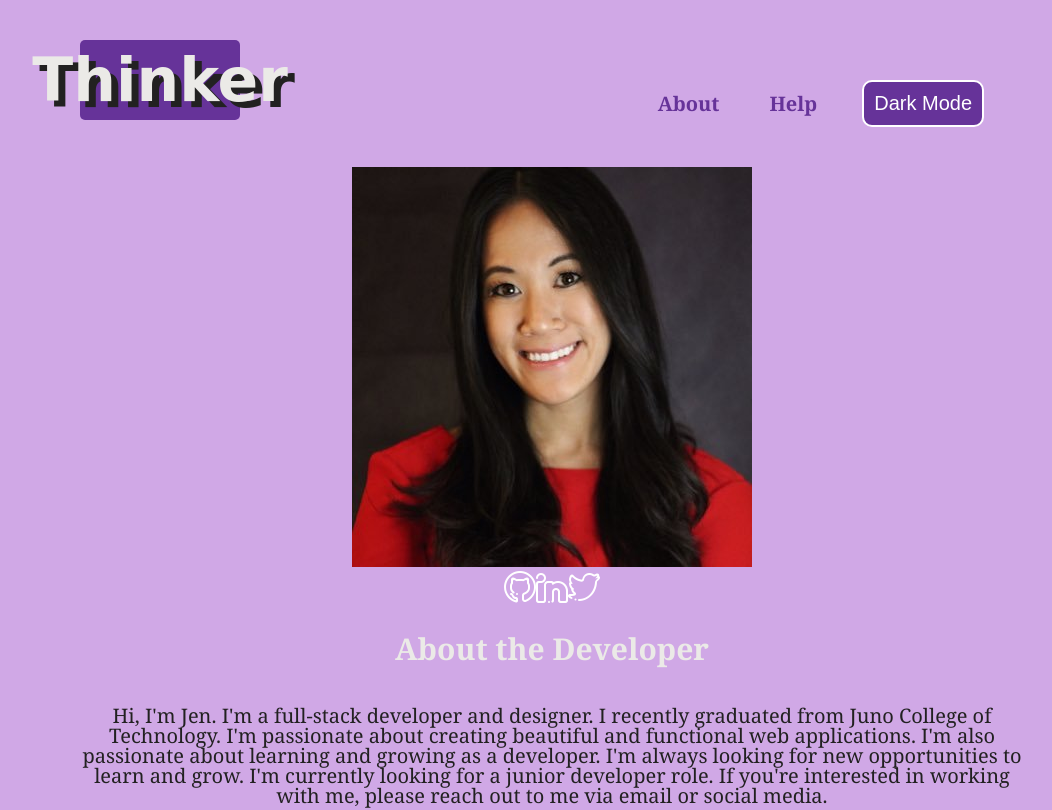
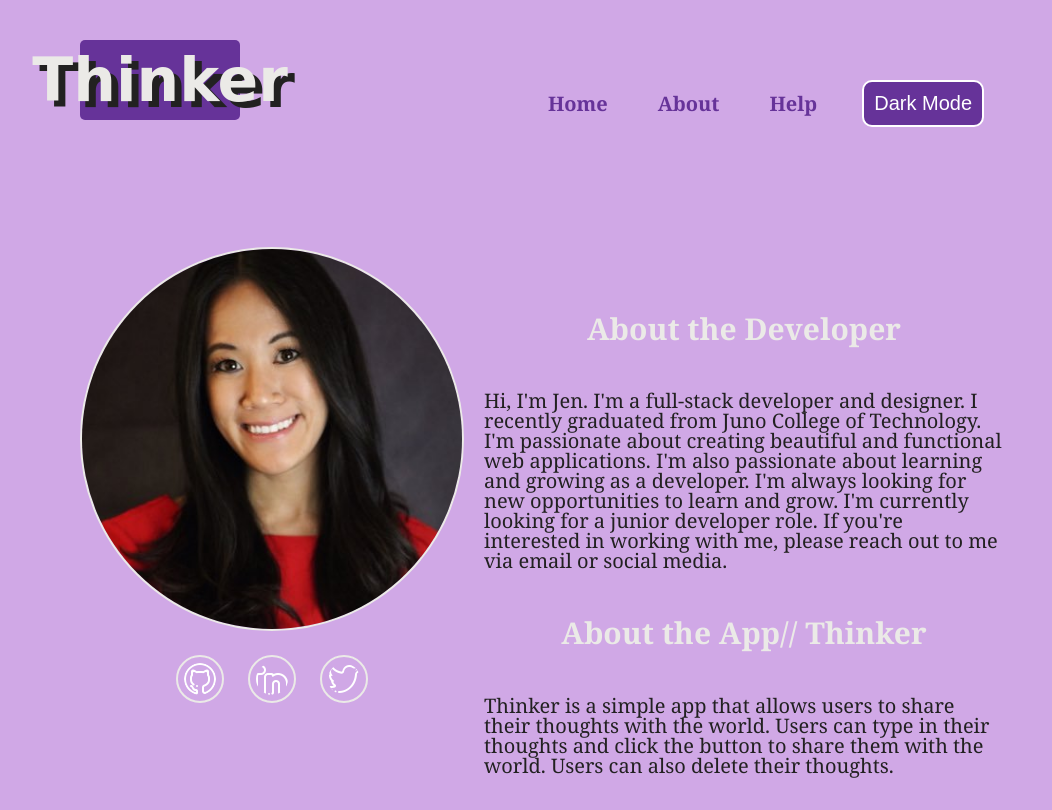
Before and after one commit to luu-jennifer/ingeniousThoughts, a React (Create React App) app: page /about in a window 1280 px wide. Shown: the top 810 px of the page, without its empty margins (88-1140 px from the left). Built offline with nearby package versions, Linux system fonts and the light colour scheme.

Commit message:
random images added

```diff
--- a/src/App.css
+++ b/src/App.css
@@ -351,7 +351,6 @@
 }
 .lightMode a:hover, .lightMode a:focus {
   color: rgb(33, 106, 241);
-  text-shadow: 3px 3px rgb(235, 234, 231);
 }
 
 nav {
@@ -431,6 +430,48 @@
   max-width: 300px;
 }
 
+.about .flexContainer {
+  display: flex;
+  flex-direction: row;
+  margin: 4rem auto;
+}
+.about .imgContainer img {
+  border-radius: 50%;
+  border: 2px solid rgb(235, 234, 231);
+  max-width: 30vw;
+}
+.about .socialAccContainer {
+  max-width: 50%;
+  margin: 0 auto;
+}
+.about .socialAccContainer ul {
+  display: flex;
+  flex-direction: row;
+  justify-content: space-between;
+  align-items: center;
+}
+.about .socialAccContainer ul li {
+  max-width: 60%;
+}
+.about .socialAccContainer a img {
+  margin: 1rem auto;
+  padding: 0.3rem;
+}
+.about .socialAccContainer a img:hover, .about .socialAccContainer a img:focus {
+  background-color: rgb(239, 178, 208);
+  border-radius: 50%;
+  cursor: pointer;
+}
+.about .contentContainer {
+  max-width: 60%;
+  margin: 2rem auto 4rem;
+}
+.about .contentContainer p {
+  margin: 1rem auto;
+  padding: 1rem;
+  text-align: left;
+}
+
 .storedThoughts,
 .thoughtCard {
   margin: 3rem auto;
@@ -496,6 +537,7 @@
 .storedThoughts .jokeContainer,
 .thoughtCard .jokeContainer {
   max-width: 100%;
+  word-wrap: break-word;
 }
 .storedThoughts .imgSearchContainer,
 .thoughtCard .imgSearchContainer {
--- a/src/App.js
+++ b/src/App.js
@@ -50,13 +50,14 @@
     <div className="App">
       <nav>
         <div className="logo">
-          <Link to="/">
+          <NavLink to="/">
               <h2>Thinker</h2>
-          </Link>
+          </NavLink>
         </div>
         <div className="navContainer">
           <ul>
             {/* create router and route */}
+            <li className="home navLink"><NavLink to="/">Home</NavLink></li>
             <li className="about navLink"><NavLink to="/about">About</NavLink></li>
             <li className="help navLink"><NavLink to="/help">Help</NavLink></li>
             <li>
--- a/src/components/About.js
+++ b/src/components/About.js
@@ -12,19 +12,27 @@
       <div className="flexContainer">
         <div className="imgContainer">
           <img src={profilePic} alt="me" />
-        </div>
         <div className="socialAccContainer">
           {/* github, twitter and linkedin */}
-          <a href="https://github.com/luu-jennifer" target="_blank" rel="noreferrer"><img src={github} alt="GitHub logo" /></a>
-          <a href="https://linkedin.com/in/jenCodes" target="_blank" rel="noreferrer"><img src={linkedIn} alt="LinkedIn logo" /></a>
-          <a href="https://twitter.com/jenCodes" target="_blank" rel="noreferrer"><img src={twitter} alt="Twitter logo" /></a>
+          <ul>
+            <li>
+              <a href="https://github.com/luu-jennifer" target="_blank" rel="noreferrer"><img src={github} alt="GitHub logo" /></a>
+            </li>
+            <li>
+              <a href="https://linkedin.com/in/jenCodes" target="_blank" rel="noreferrer"><img src={linkedIn} alt="LinkedIn logo" /></a>
+            </li>
+            <li>
+              <a href="https://twitter.com/jenCodes" target="_blank" rel="noreferrer"><img src={twitter} alt="Twitter logo" /></a>
+            </li>
+          </ul>
+        </div>
         </div>
         <div className="contentContainer">
           <h2>About the Developer</h2>
           <p>
             Hi, I'm Jen. I'm a full-stack developer and designer. I recently graduated from Juno College of Technology. I'm passionate about creating beautiful and functional web applications. I'm also passionate about learning and growing as a developer. I'm always looking for new opportunities to learn and grow. I'm currently looking for a junior developer role. If you're interested in working with me, please reach out to me via email or social media.
           </p>
-          <h2>About the App: Thinker</h2>
+          <h2>About the App// <span className="logo">Thinker</span></h2>
           <p>
             Thinker is a simple app that allows users to share their thoughts with the world. Users can type in their thoughts and click the button to share them with the world. Users can also delete their thoughts.
           </p>
--- a/src/components/StoredThoughts.js
+++ b/src/components/StoredThoughts.js
@@ -5,6 +5,7 @@
 import { useState, useEffect } from "react";
 import { getDatabase, onValue, ref, remove, update } from "firebase/database";
 import Joke from "./apis/Joke";
+import ImgSearch from './apis/ImgSearch';
 
 //FIXME:
 //1. Fix counter bug to start at stored value
@@ -109,6 +110,7 @@
               // create a list item for each thought
               <li key={key}>
                 <h3>{thought}</h3>
+                <ImgSearch />
                 {/* create button to increase fav counter */}
                 <button
                   onClick={() => updateFavoriteCount(key, favoriteCount)}
--- a/src/components/User.js
+++ b/src/components/User.js
@@ -5,6 +5,7 @@
   useParams,
   Link
 } from "react-router-dom";
+import ImgSearch from "./apis/ImgSearch";
 
 const User = () => {
   //Show all the thoughts that have been posted for the UID
@@ -20,7 +21,19 @@
       const data = res.val();
       for (let key in data) {
         let dataKey = data[key];
-        if (dataKey.userId === userId) {
+        // if (dataKey.userId === userId) {
+        //   newState.push({
+        //     key: key,
+        //     thought: dataKey.thought,
+        //     time: dataKey.time,
+        //     favoriteCount: dataKey.favoriteCount,
+        //     userId: dataKey.userId,
+        //     mode: dataKey.mode,
+        //   });
+        if (dataKey.userId !== userId) {
+          //if userId is not found then render alert message
+          <h2 className="alert">Sorry, we can't find this user. Please go back to Home</h2>
+        } else {
           newState.push({
             key: key,
             thought: dataKey.thought,
@@ -28,12 +41,12 @@
             favoriteCount: dataKey.favoriteCount,
             userId: dataKey.userId,
             mode: dataKey.mode,
-          });
+        });
           setUserThought(newState);
       }
     }
   });
-}, []);
+}, [dbRef, userId]);
 
 // // create a function to update the favorite count
   const [favoriteCount, setFavoriteCount] = useState(null);
@@ -63,6 +76,7 @@
               // create a list item for each thought
               <li key={key}>
                 <h3>{thought}</h3>
+                <ImgSearch />
                 {/* create button to increase fav counter */}
                 <button
                   onClick={() => updateFavoriteCount(key, favoriteCount)}
--- a/src/components/apis/ImgSearch.js
+++ b/src/components/apis/ImgSearch.js
@@ -5,9 +5,8 @@
 // create an image search modal that will display a random image from the API giphy.com
 // create a state to hold the image
 const [image, setImage] = useState(null);
-// create a state to hold the image alt text
 const [alt, setAlt] = useState(null);
-// const apiKey = "KFVEc86N2FCiSy2KCYuY837hBK5ae4PN";
+const apiKey = "KFVEc86N2FCiSy2KCYuY837hBK5ae4PN";
 // create a useEffect to make an API call to get the image
 useEffect(() => {
   axios({
@@ -16,8 +15,28 @@
   // })
   //   .then((response) => {
   //     console.log(response.data.data.title);
-  //     setImage(response.data.data.embed_url);
-  //     setAlt(response.data.data.title);
+      // setImage(response.data.data.embed_url);
+      // setAlt(response.data.data.title);
+
+    //   // api call from unsplash
+    // url: 'https://api.unsplash.com/photos/random',
+    // method: 'GET',
+    // dataResponse: 'json',
+    // params: {
+    //     client_id: 'oc3aiu5YQIwIlbFho-eQ1bTkVtZTwqmVgSMNcAeFJ-k',
+    //     query: 'funny',
+    //     per_page: 30
+
+    //     // imgflip api
+    // url: 'https://api.imgflip.com/get_memes',
+    // method: 'GET',
+    // dataResponse: 'json',
+    // })
+    // .then((res) => {
+    //   setImage(res.data.data.memes);
+    //   // setAlt(res.data.alt_description);
+    //   console.log(res.data.data.memes);
+
 
       // api call from unsplash
     url: 'https://api.unsplash.com/photos/random',
@@ -54,6 +73,16 @@
 }, []);
 
   return (
+    // <div className="imgSearchContainer">
+    //     {image.map( ( { url, name } ) => {
+    //       return (
+    //         <div className="imgContainer">
+    //           <img src={url} alt={name} />
+    //         </div>
+    //         )
+    //       })
+    //     }
+
     <div className="imgSearchContainer">
       <div className="imgContainer">
       <img src={image} alt={alt} />
--- a/src/partials/_baseStyles.scss
+++ b/src/partials/_baseStyles.scss
@@ -95,7 +95,6 @@
     &:hover,
     &:focus {
       color: $quaternaryColor;
-      text-shadow: 3px 3px $secondaryColor;
     }
   }
 }
--- a/src/partials/_header.scss
+++ b/src/partials/_header.scss
@@ -26,3 +26,48 @@
     }
   }
 }
+
+.about {
+  .flexContainer {
+    display: flex;
+    flex-direction: row;
+    margin: 4rem auto;
+  }
+  .imgContainer img {
+    border-radius: 50%;
+    border: 2px solid $secondaryColor;
+    max-width: 30vw;
+  }
+  .socialAccContainer {
+    max-width: 50%;
+    margin: 0 auto;
+    ul {
+      display: flex;
+      flex-direction: row;
+      justify-content: space-between;
+      align-items: center;
+      li {
+        max-width: 60%;
+    }
+  }
+    a img {
+      margin: 1rem auto;
+      padding: .3rem;
+      &:hover,
+      &:focus {
+        background-color: $primaryColor;
+        border-radius: 50%;
+        cursor: pointer;
+      }
+    }
+  }
+  .contentContainer {
+    max-width: 60%;
+    margin: 2rem auto 4rem;
+    p {
+      margin: 1rem auto;
+      padding: 1rem;
+      text-align: left;
+    }
+  }
+}
--- a/src/partials/_storedThoughts.scss
+++ b/src/partials/_storedThoughts.scss
@@ -27,7 +27,7 @@
   p {
     color: $white;
     font-size: .85rem;
-    line-height: .95rem; //FIXME: update line-height so spacing for p is smaller by doesn't overlap text on next line
+    line-height: .95rem;
   }
   li {
     border: 2px solid $primaryColor;
@@ -58,6 +58,7 @@
 
   .jokeContainer {
     max-width: 100%;
+    word-wrap: break-word;
   }
   .imgSearchContainer {
     max-width: 50%;
```
